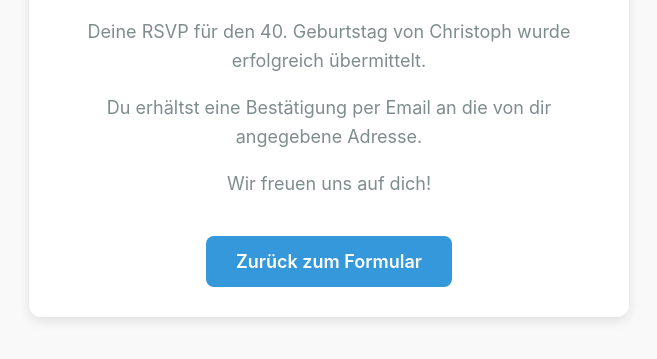
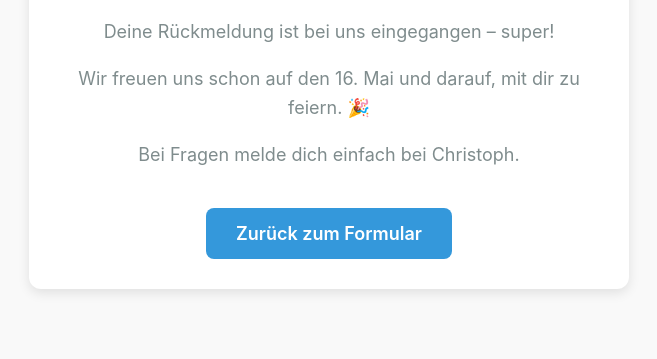
Before and after one commit to furegsbot/rsvp-40, a plain HTML site: page thanks.html in a window 1280 px wide. Shown: the part 205-564 px from the top of the page, without its empty margins (311-968 px from the left). Drawn offline with Linux system fonts and the light colour scheme.

Commit message:
Update thanks page text to be shorter and more personal

```diff
--- a/thanks.html
+++ b/thanks.html
@@ -18,9 +18,9 @@
     <div class="container">
         <div class="success-icon">✅</div>
         <h1>Vielen Dank!</h1>
-        <p>Deine RSVP für den 40. Geburtstag von Christoph wurde erfolgreich übermittelt.</p>
-        <p>Du erhältst eine Bestätigung per Email an die von dir angegebene Adresse.</p>
-        <p>Wir freuen uns auf dich!</p>
+        <p>Deine Rückmeldung ist bei uns eingegangen – super!</p>
+        <p>Wir freuen uns schon auf den 16. Mai und darauf, mit dir zu feiern. 🎉</p>
+        <p>Bei Fragen melde dich einfach bei Christoph.</p>
         <a href="https://ck40.de/" class="btn">Zurück zum Formular</a>
     </div>
 </body>
```
